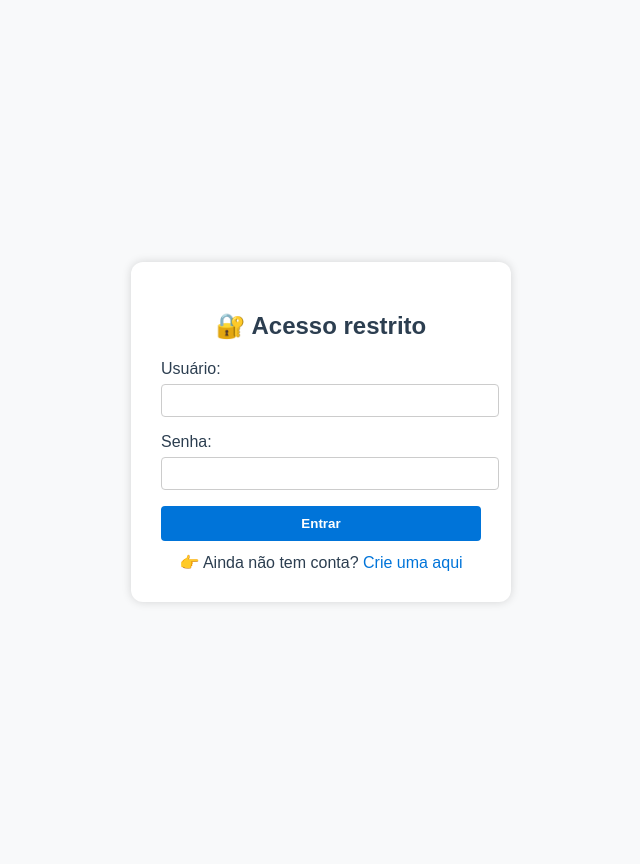
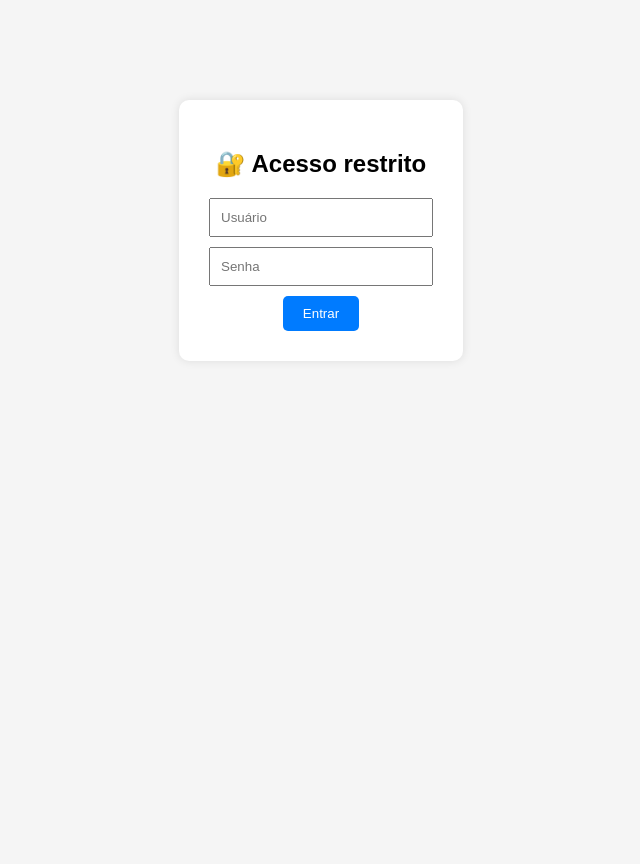
Before and after one commit to benilto87/verbaia1, a Flask app: template templates/login.html in a window 1280 px wide. Shown: the whole page, without its empty margins (319-959 px from the left). After the commit the page ends 331 px from the top, so only its background shows below. Run offline with Flask 3, Linux system fonts and the light colour scheme; the template is opened without the code that fills it, so the values that code supplies are empty.

Commit message:
🔐 Login simples com admin/123

```diff
--- a/app.py
+++ b/app.py
@@ -706,6 +706,36 @@ def chat_flavia_edtorial():
     except Exception as e:
         return jsonify({'response': f"Desculpa amor... tive um probleminha. 🥺 (Erro: {e})"}), 500
 
+from flask import Flask, render_template, request, redirect, session, url_for
+
+app = Flask(__name__)
+app.secret_key = 'uma_chave_muito_segura'
+
+# Rota para página de login
+@app.route('/login', methods=['GET', 'POST'])
+def login():
+    if request.method == 'POST':
+        usuario = request.form['usuario']
+        senha = request.form['senha']
+        if usuario == 'admin' and senha == '123':
+            session['usuario'] = usuario
+            return redirect(url_for('index'))  # redireciona para página principal
+        else:
+            return render_template('login.html', erro='Usuário ou senha incorretos')
+    return render_template('login.html')
+
+# Rota protegida (exemplo)
+@app.route('/')
+def index():
+    if 'usuario' not in session:
+        return redirect(url_for('login'))
+    return render_template('index.html')  # ou outra página que você queira
+
+# Rota para logout
+@app.route('/logout')
+def logout():
+    session.pop('usuario', None)
+    return redirect(url_for('login'))
 
 if __name__ == "__main__":
     app.run(debug=True)
--- a/templates/login.html
+++ b/templates/login.html
@@ -1,88 +1,22 @@
 <!DOCTYPE html>
-<html lang="pt-BR">
+<html lang="pt-br">
 <head>
-  <meta charset="UTF-8" />
-  <title>🔐 Login - Verba IA</title>
-  <link rel="stylesheet" href="{{ url_for('static', filename='css/estilo1.css') }}">
+  <meta charset="UTF-8">
+  <title>Login</title>
   <style>
-    body {
-      font-family: Arial, sans-serif;
-      background-color: #f8f9fa;
-      display: flex;
-      flex-direction: column;
-      align-items: center;
-      justify-content: center;
-      height: 100vh;
-    }
-
-    form {
-      background-color: white;
-      padding: 30px;
-      border-radius: 12px;
-      box-shadow: 0 0 10px rgba(0,0,0,0.15);
-      width: 320px;
-    }
-
-    h2 {
-      text-align: center;
-      margin-bottom: 20px;
-    }
-
-    input {
-      width: 100%;
-      padding: 8px;
-      margin-top: 6px;
-      margin-bottom: 16px;
-      border: 1px solid #ccc;
-      border-radius: 4px;
-    }
-
-    button {
-      width: 100%;
-      padding: 10px;
-      background-color: #0074D9;
-      color: white;
-      border: none;
-      border-radius: 4px;
-      font-weight: bold;
-      cursor: pointer;
-    }
-
-    button:hover {
-      background-color: #005fa3;
-    }
-
-    .link {
-      text-align: center;
-      margin-top: 12px;
-    }
-
-    .link a {
-      color: #0074D9;
-      text-decoration: none;
-    }
-
-    .link a:hover {
-      text-decoration: underline;
-    }
+    body { font-family: sans-serif; background: #f5f5f5; text-align: center; margin-top: 100px; }
+    form { display: inline-block; background: white; padding: 30px; border-radius: 10px; box-shadow: 0 0 10px rgba(0,0,0,0.1); }
+    input { display: block; width: 200px; margin: 10px auto; padding: 10px; }
+    button { padding: 10px 20px; background: #007bff; color: white; border: none; border-radius: 5px; }
   </style>
 </head>
 <body>
-
   <form method="POST">
     <h2>🔐 Acesso restrito</h2>
-    <label>Usuário:</label>
-    <input type="text" name="usuario" required>
-
-    <label>Senha:</label>
-    <input type="password" name="senha" required>
-
+    {% if erro %}<p style="color:red;">{{ erro }}</p>{% endif %}
+    <input type="text" name="usuario" placeholder="Usuário" required>
+    <input type="password" name="senha" placeholder="Senha" required>
     <button type="submit">Entrar</button>
-
-    <div class="link">
-      👉 Ainda não tem conta? <a href="{{ url_for('registrar') }}">Crie uma aqui</a>
-    </div>
   </form>
-
 </body>
 </html>
```
Also changed, not shown: templates/registro.html (deleted, +0 -92 lines).
